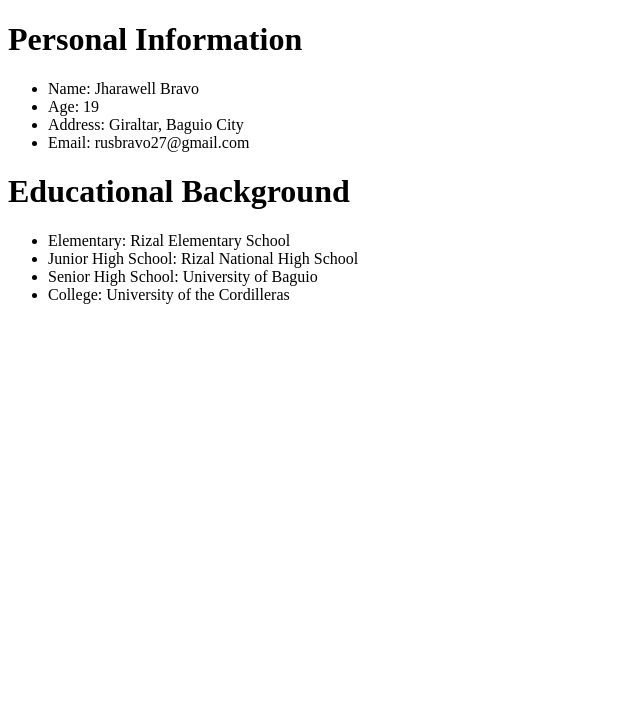
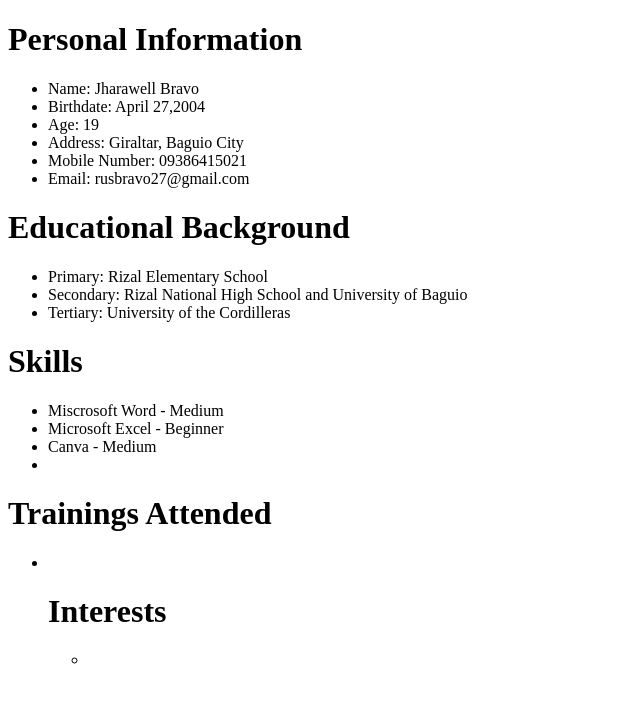
Before and after one commit to Jharawell/220478200-WebApp, a plain HTML site: page intro.html in a window 1280 px wide. Shown: the whole page, without its empty margins (0-640 px from the left). Drawn offline with Linux system fonts and the light colour scheme.

Commit message:
intro.html

```diff
--- a/intro.html
+++ b/intro.html
@@ -9,17 +9,33 @@
     <h1>Personal Information</h1>
         <ul>
             <li>Name: Jharawell Bravo</li>
+            <li>Birthdate: April 27,2004
             <li>Age: 19</li>
             <li>Address: Giraltar, Baguio City</li>
+            <li>Mobile Number: 09386415021</li>
             <li>Email: rusbravo27@gmail.com</li>
         </ul>
 
     <h1>Educational Background</h1>
     <ul>
-        <li>Elementary: Rizal Elementary School</li>
-        <li>Junior High School: Rizal National High School</li>
-        <li>Senior High School: University of Baguio</li>
-        <li>College: University of the Cordilleras</li>
+        <li>Primary: Rizal Elementary School</li>
+        <li>Secondary: Rizal National High School and University of Baguio</li>
+        <li>Tertiary: University of the Cordilleras</li>
+    </ul>
+    <h1>Skills</h1>
+    <ul>
+        <li>Miscrosoft Word - Medium</li>
+        <li>Microsoft Excel - Beginner</li>
+        <li>Canva - Medium</li>
+        <li></li>
+    </ul>
+    <h1>Trainings Attended</h1>
+    <ul>
+        <li></li>
+    <h1>Interests</h1>
+        <ul>
+            <li></li>
+        </ul>
     </ul>
 </body>
 </html>
```
